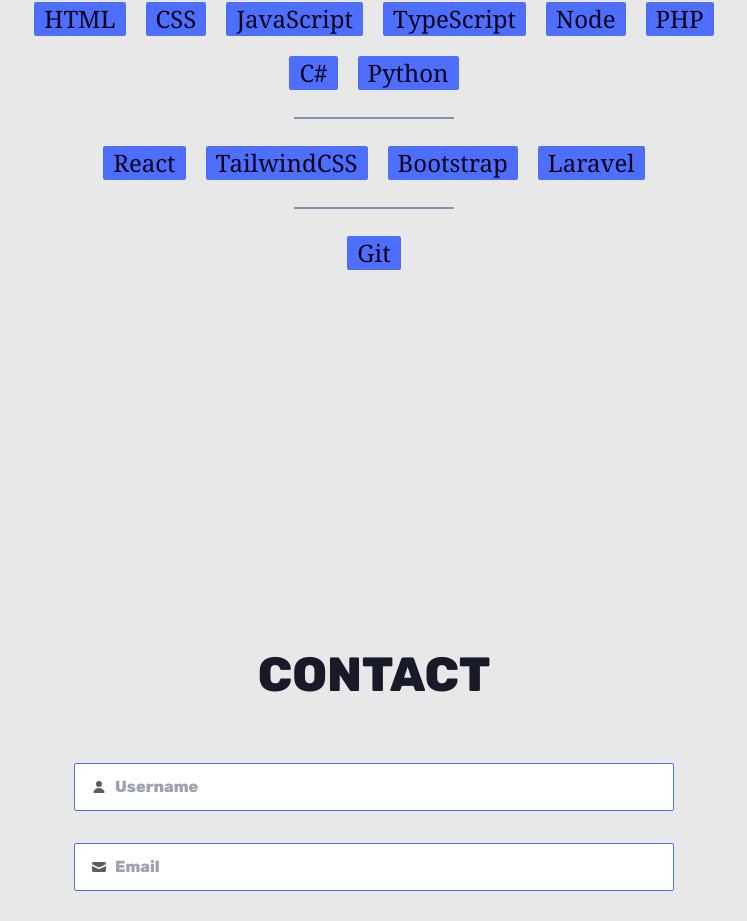
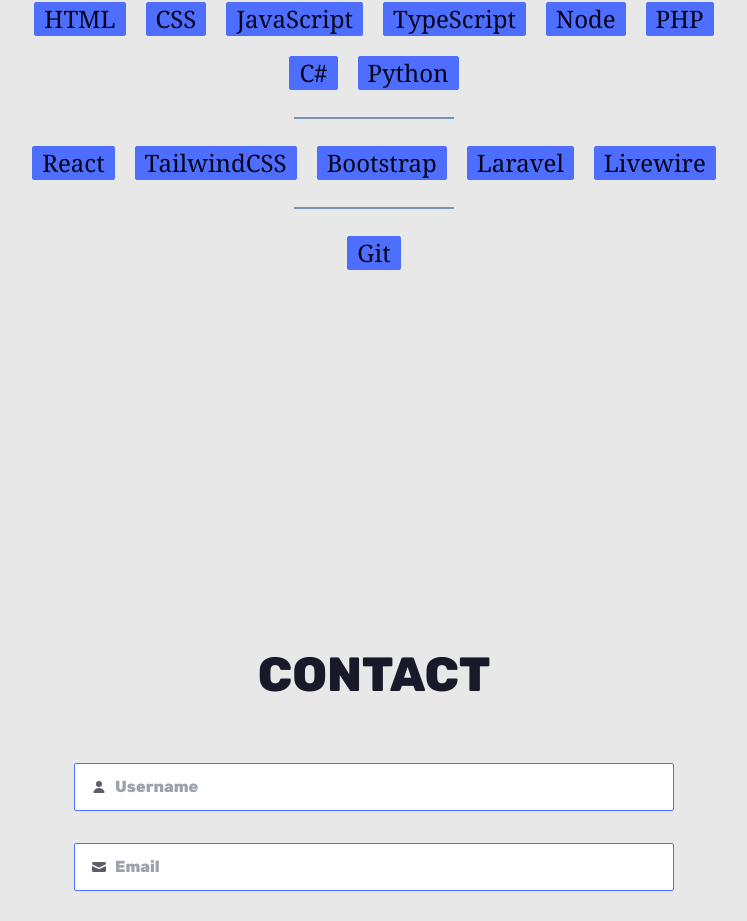
Before and after one commit to lstvelasco/luisito-velasco, a React (Vite) app: page / in a window 1280 px wide. Shown: the part 3951-4872 px from the top of the page, without its empty margins (266-1013 px from the left). Built offline with nearby package versions, Linux system fonts and the light colour scheme.

Commit message:
Update Skills.tsx

```diff
--- a/src/components/Skills.tsx
+++ b/src/components/Skills.tsx
@@ -49,6 +49,9 @@
             <div className="badge badge-primary font-serif text-base lg:text-2xl w-auto h-auto">
               Laravel
             </div>
+            <div className="badge badge-primary font-serif text-base lg:text-2xl w-auto h-auto">
+              Livewire
+            </div>
           </div>
 
           <div className="divider divider-secondary w-40 m-auto"></div>
```
